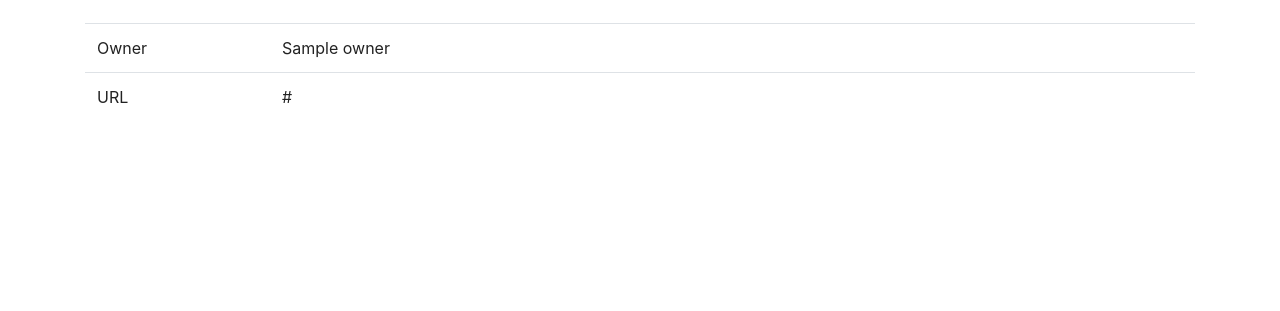
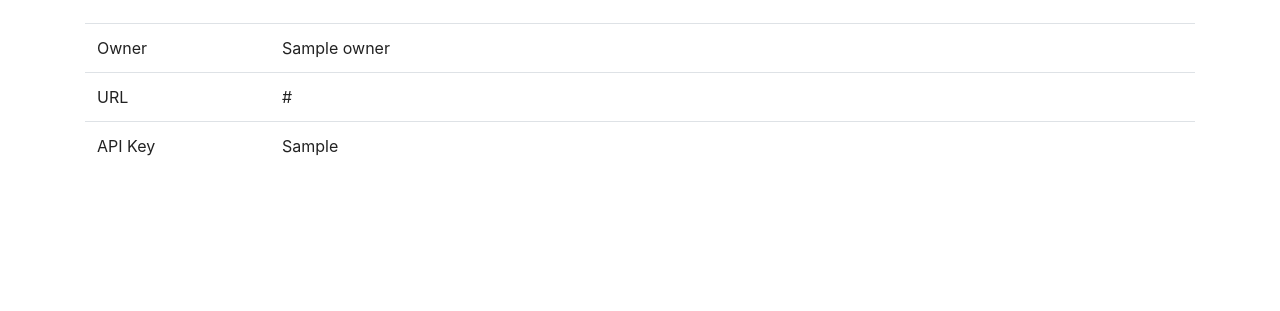
Before and after one commit to tiferrei/PEDASI, a Django app: template applications/templates/applications/application/detail.html in a window 1280 px wide. Shown: the part 223-534 px from the top of the page. Run offline with Django 3.2, Linux system fonts and the light colour scheme; the template is opened without the code that fills it: most values are stand-ins (such as "Sample title", 1, 10 or a date in 2020); parts of the project's set-up code (start-up, migrations or seed data) failed here and were passed over; some libraries are stand-ins or nearby versions; some web fonts are replaced.

Commit message:
Add API key to Application detail if owner or admin

```diff
--- a/applications/templates/applications/application/detail.html
+++ b/applications/templates/applications/application/detail.html
@@ -58,6 +58,12 @@
                 <td>URL</td>
                 <td>{{ application.url }}</td>
             </tr>
+            {% if api_key %}
+                <tr>
+                    <td>API Key</td>
+                    <td>{{ api_key }}</td>
+                </tr>
+            {% endif %}
         </tbody>
     </table>
 
--- a/applications/views.py
+++ b/applications/views.py
@@ -1,8 +1,9 @@
 from django.views.generic.detail import DetailView
 from django.views.generic.list import ListView
 
+from rest_framework.authtoken.models import Token
+
 from . import models
-
 from core.views import ManageAccessView
 
 
@@ -27,6 +28,9 @@ class ApplicationDetailView(DetailView):
 
         context['has_edit_permission'] = self.request.user.is_superuser or self.request.user == self.object.owner
 
+        if self.request.user == self.object.owner or self.request.user.is_superuser:
+            context['api_key'] = Token.objects.get(user=self.object.proxy_user)
+
         return context
 
 
```
